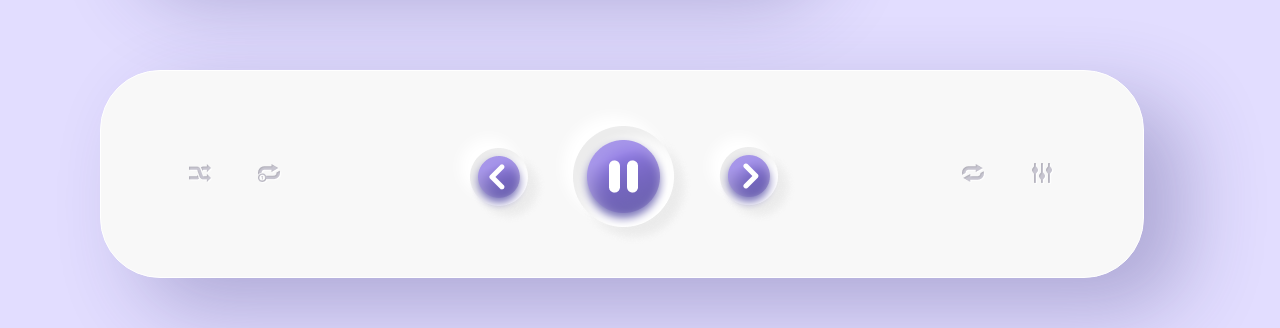
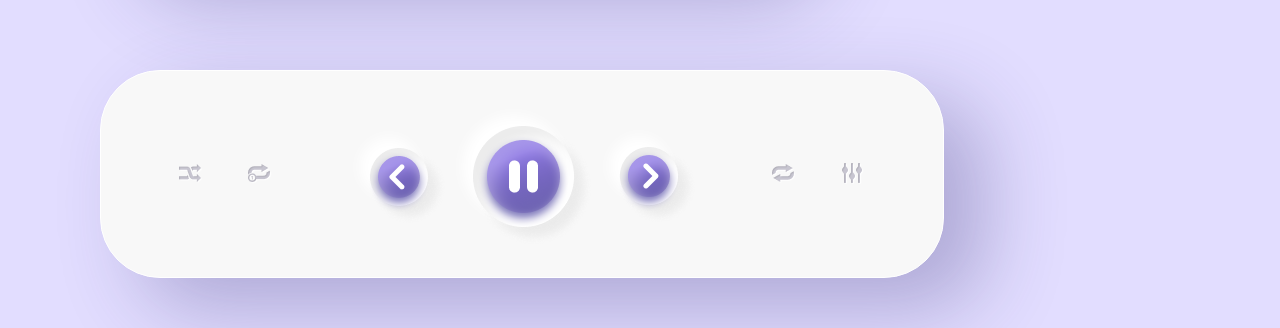
Before and after one commit to Sam44323/Player-Neumorphism, a React (Create React App) app: page / in a window 1280 px wide. Shown: the part 441-769 px from the top of the page. Built offline with nearby package versions, Linux system fonts and the light colour scheme.

Commit message:
update: updated the width for player controls

```diff
--- a/src/styles/PlayerControls.module.scss
+++ b/src/styles/PlayerControls.module.scss
@@ -2,7 +2,7 @@
 
 .PlayerControlsContainer {
   @include ContainerStyles();
-  max-width: 1044px;
+  max-width: 844px;
   .TopContainer {
     display: flex;
     justify-content: space-between;
```
